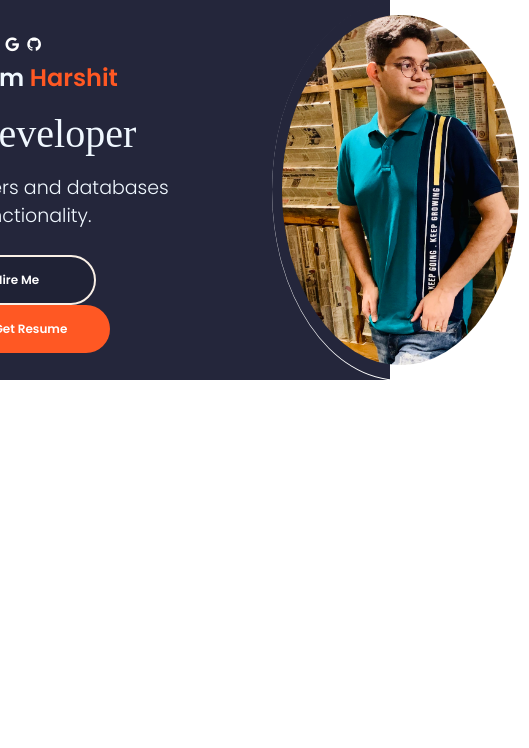
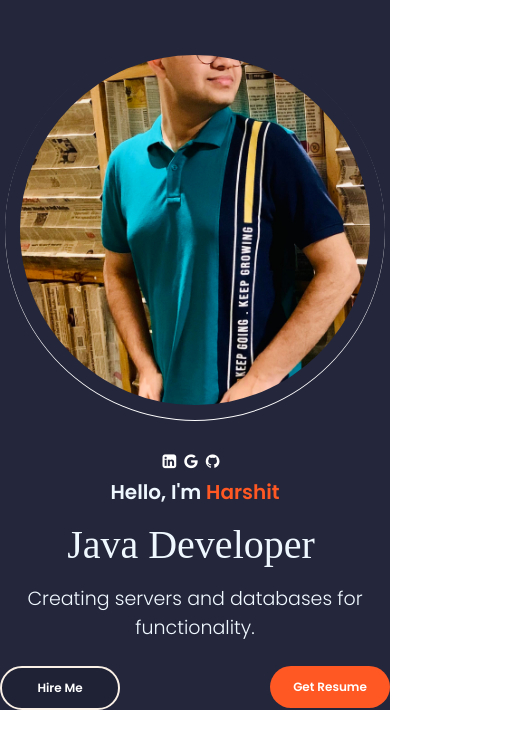
Before and after one commit to Harshit1047/Portfolio, a React (Create React App) app in the folder client/: page / in a window 390 px wide. Shown: the top 748 px of the page, 529 px wide, since content can reach past the window. Built offline with nearby package versions, Linux system fonts and the light colour scheme; a web font is replaced by a local one.

Commit message:
style added

```diff
--- a/client/src/PortfolioContainer/Home/Profile.css
+++ b/client/src/PortfolioContainer/Home/Profile.css
@@ -76,3 +76,62 @@
 .colz .colz-icon i:hover{
     transform: scale(1.5);
 }
+@media screen and (max-width: 1110px){
+    .profile-picture{
+        margin: 0 0px 0 80px;
+    }
+    .profile-details-name{
+        font-size: 20px;
+    }
+    .profile-details-role .primary-text{
+        font-size: 12px;
+    }
+    .profile-options .btn{
+        width: 120px;
+        padding: 11px 0;
+        z-index: 700;
+    }
+}
+@media screen and(max-width:910px) {
+.profile-picture{
+    height: 320px;
+    width: 320px;
+    margin: 0 0 0 4px;
+}
+}
+@media screen and (max-width:810px) {
+.profile-picture{
+    margin: 0!important;
+}
+.profile-parent{
+    flex-direction: column-reverse;
+    margin: 40px 0 0 0;
+}
+.profile-options{
+    display: flex;
+    justify-content: space-between;
+
+}
+.profile-details{
+    margin: 25px 0 0;
+}
+.profile-options .highlighted-btn{
+    margin: 0!important;
+}
+.profile-options,
+.profile-details-role{
+    text-align: center;
+}
+
+}
+@media  and (max-width: 375px) {
+    .profile-picture{
+        height:275px;
+        width: 275px;
+        margin-top: -90px;
+    }
+    .profile-details{
+        width:90%;
+    }
+
+}
```
